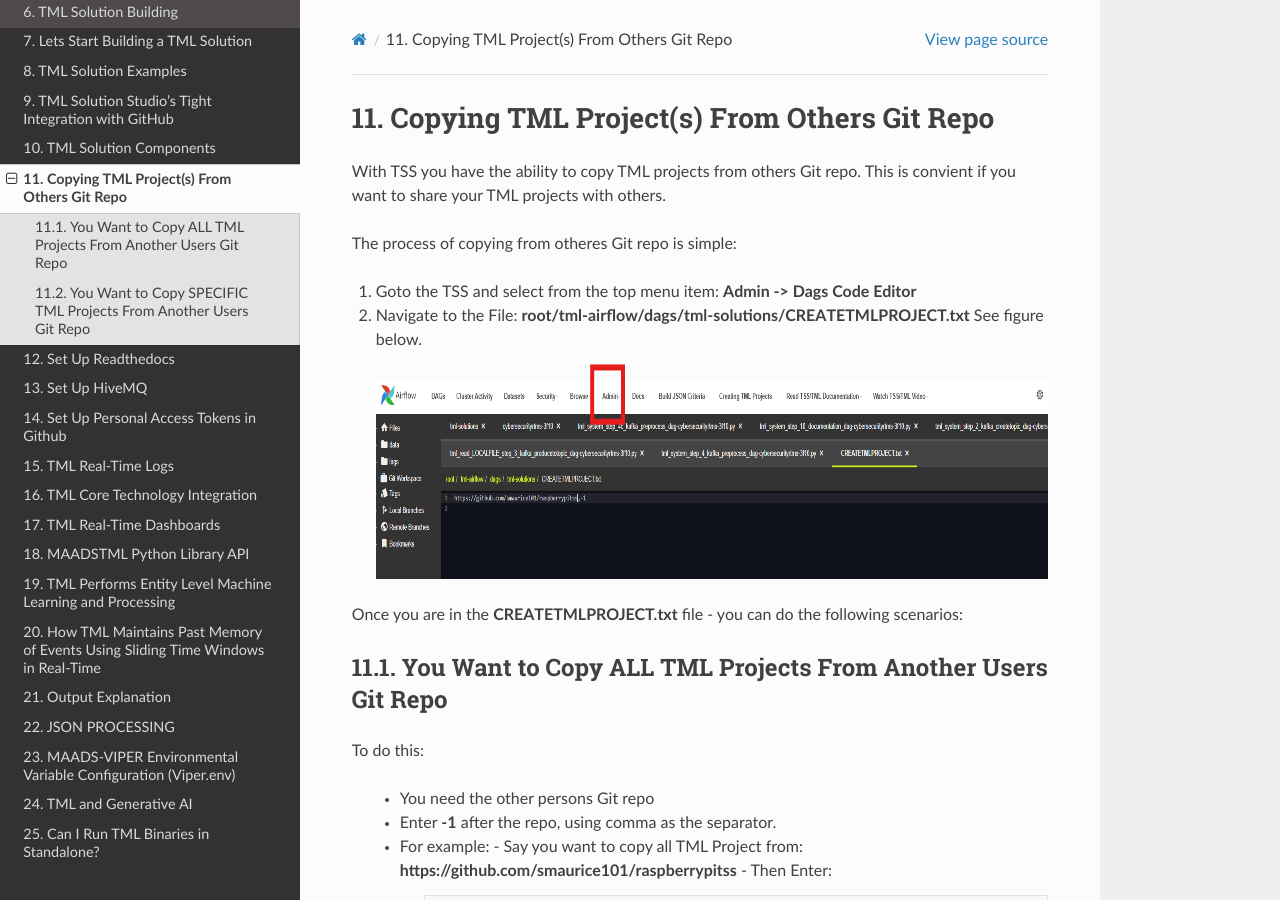
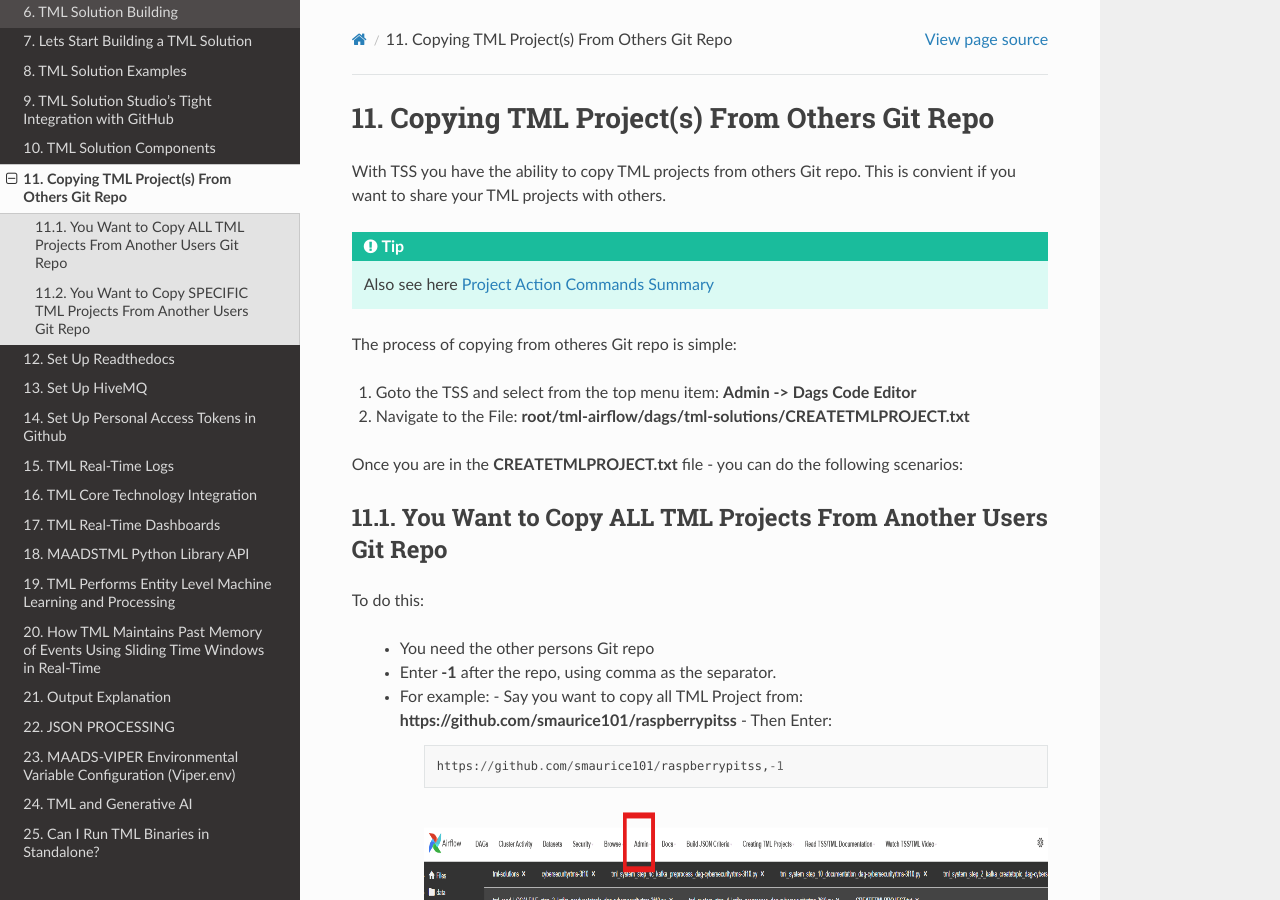
Before and after one commit to smaurice101/readthedocs, a Sphinx documentation site: the page built from docs/source/usercopy.rst, in a window 1280 px wide and 900 px high. Built offline with Sphinx 7.4.7 and the Read the Docs theme 3.1.0, drawn with Linux system fonts in a browser that asks for light colours.

Commit message:
Update usercopy.rst

```diff
--- a/docs/source/usercopy.rst
+++ b/docs/source/usercopy.rst
@@ -2,16 +2,15 @@ Copying TML Project(s) From Others Git Repo
 ======================================
 
 With TSS you have the ability to copy TML projects from others Git repo.  This is  convient if you want to share your TML projects with others.
+
+.. tip::
+   Also see here :ref:`Project Action Commands Summary`
 
 The process of copying from otheres Git repo is simple:
 
 #. Goto the TSS and select from the top menu item: **Admin -> Dags Code Editor**
 
 #. Navigate to the File: **root/tml-airflow/dags/tml-solutions/CREATETMLPROJECT.txt**
-   See figure below.
-
-   .. figure:: usercopy1.png
-      :scale: 60%
 
 Once you are in the **CREATETMLPROJECT.txt** file - you can do the following scenarios:
 
```
